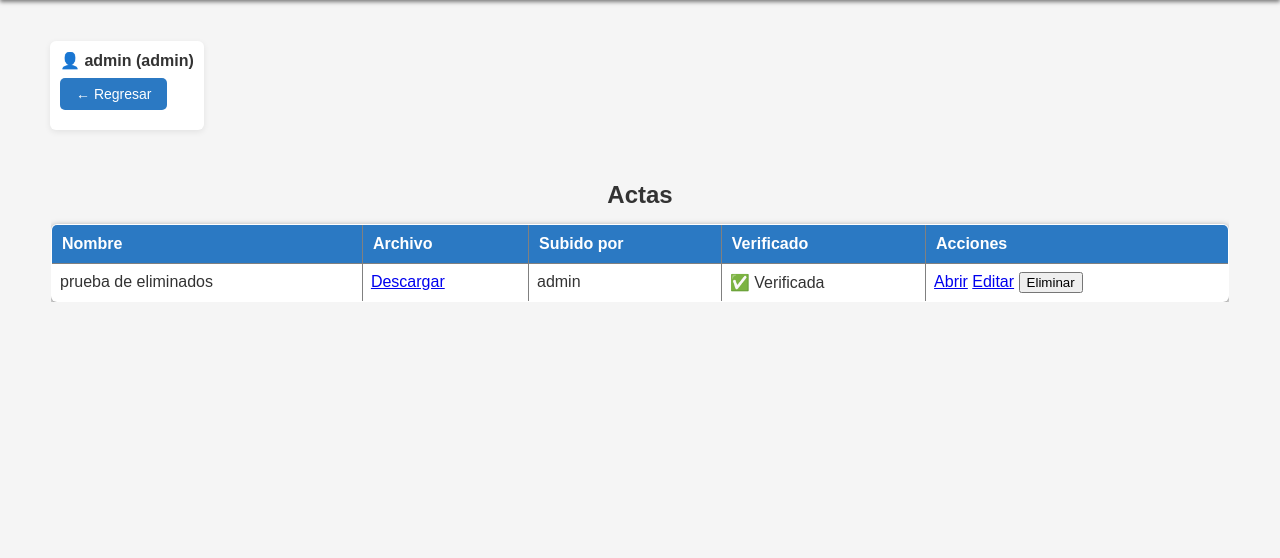
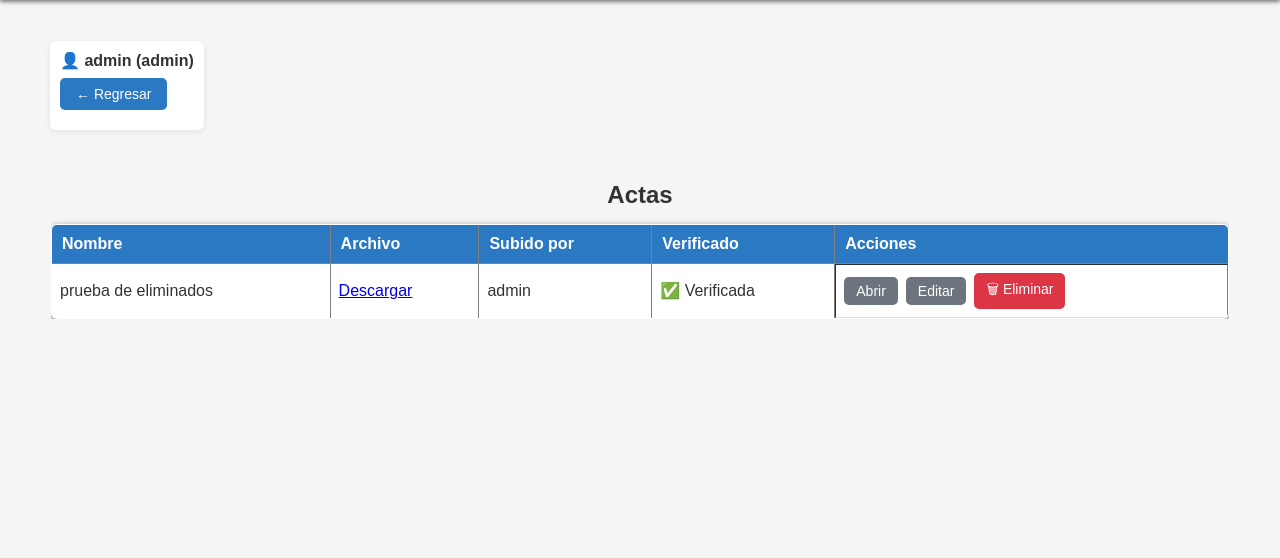
Before and after one commit to Frankvj09/Actas, a Flask app: page / in a window 1280 px wide. Shown: the part 39-597 px from the top of the page. Run offline with Flask 3, Linux system fonts and the light colour scheme; a user stored in the database is signed in.

Commit message:
subida de actualizaciones BT

```diff
--- a/static/style.css
+++ b/static/style.css
@@ -269,6 +269,29 @@ h2 {
   font-size: 14px;
 }
 
+/* Colores de botones */
+/* Estilos para las acciones dentro de las tablas */
+.acciones {
+  display: flex;
+  gap: 8px; /* 🔹 separación entre botones */
+  align-items: center;
+}
+
+/* Asegura que los enlaces y formularios tengan el mismo aspecto */
+.acciones a,
+.acciones button {
+  text-decoration: none;
+  display: inline-block;
+}
+
+/* Evita que los formularios desalineen los botones */
+.acciones form {
+  display: inline;
+  margin: 0;
+  padding: 0;
+}
+
+
 .btn-success { background: #6c757d; color: white; }
 .btn-warning { background: #ffc107; color: black; }
 .btn-primary { background: #6c757d; color: white; }
@@ -277,7 +300,7 @@ h2 {
 
 .btn-success:hover { background: #218838; }
 .btn-warning:hover { background: #c22424; }
-.btn-primary:hover { background: #0069d9; }
+.btn-primary:hover { background: #3d546d; }
 .btn-secondary:hover { background: #5a6268; }
 .btn-danger:hover { background: #c82333; }
 
--- a/templates/dashboard.html
+++ b/templates/dashboard.html
@@ -29,17 +29,20 @@
 
       <td>{% if acta.verificada %}✅ Verificada{% else %}❌ No verificada{% endif %}</td>
 
-      <td>
-        <a href="{{ url_for('actas.ver_acta', acta_id=acta.id) }}">Abrir</a>
+     <td class="acciones">
+  <a href="{{ url_for('actas.ver_acta', acta_id=acta.id) }}" class="btn-secondary">Abrir</a>
+
   {% if current_user.role == 'admin' or current_user.id == acta.subido_por %}
-          <a href="{{ url_for('actas.editar_acta', acta_id=acta.id) }}">Editar</a>
+    <a href="{{ url_for('actas.editar_acta', acta_id=acta.id) }}" class="btn-primary">Editar</a>
   {% endif %}
+
   {% if current_user.role == 'admin' %}
-          <form method="post" action="{{ url_for('actas.eliminar_acta', acta_id=acta.id) }}" style="display:inline">
-            <button type="submit">Eliminar</button>
+    <form method="post" action="{{ url_for('actas.eliminar_acta', acta_id=acta.id) }}" class="form-inline">
+      <button type="submit" class="btn-danger">🗑 Eliminar</button>
     </form>
   {% endif %}
 </td>
+
     </tr>
     {% endfor %}
   </table>
```
Lines whose indentation alone changed are shown as unchanged.
